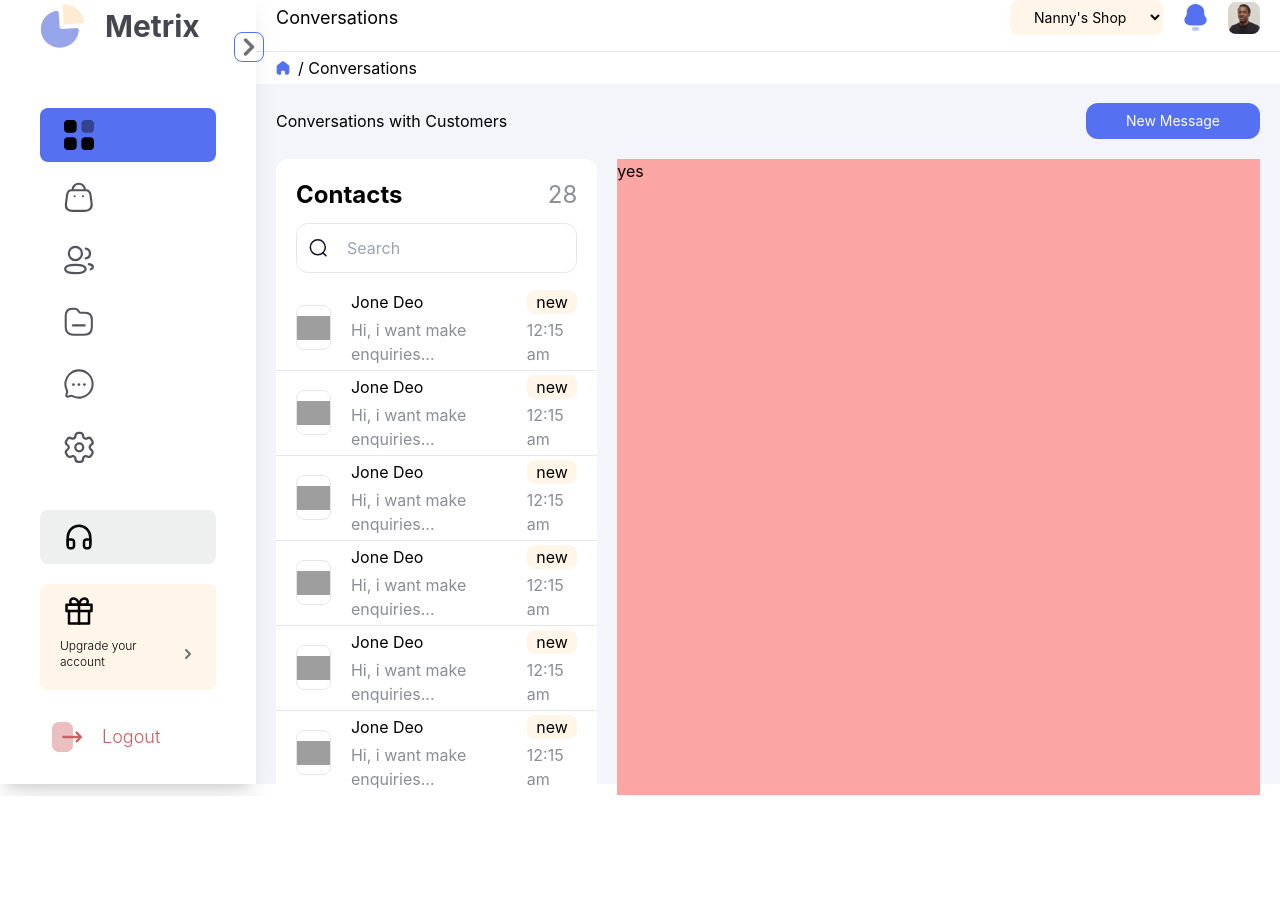
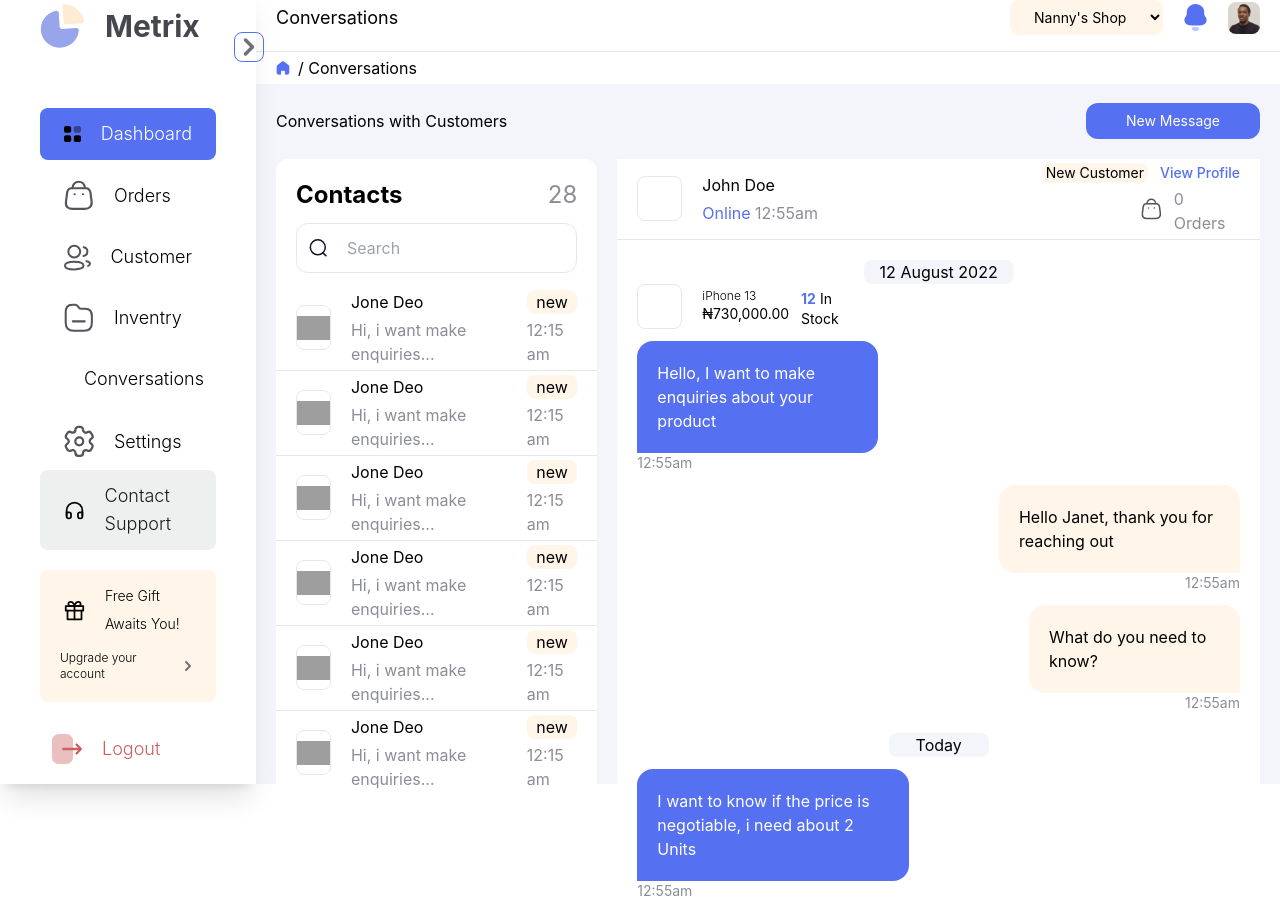
Before and after one commit to Jamleads/Metrix-react-app, a React (Vite) app: page /conversations in a window 1280 px wide. Shown: the part 16-929 px from the top of the page. Before the commit the page ends 812 px from the top, so only its background shows below. Built offline with nearby package versions, Linux system fonts and the light colour scheme; grey boxes are pictures that could not be loaded.

Commit message:
charts added

```diff
--- /dev/null
+++ b/src/Components/BarChart.jsx
@@ -0,0 +1,13 @@
+import React from "react";
+import { Bar } from "react-chartjs-2";
+import { Chart as chartJS } from "chart.js/auto";
+
+const BarChart = ({ chartData, options }) => {
+  return (
+    <div className="relative w-full h-full">
+      <Bar data={chartData} options={options} />
+    </div>
+  );
+};
+
+export default BarChart;
--- a/src/Components/BarChat.jsx
+++ /dev/null
@@ -1,13 +0,0 @@
-// import React from "react";
-import { Bar } from "react-chartjs-2";
-import { Chart as chartJS } from "chart.js/auto";
-
-const BarChat = ({ chartData }) => {
-  return (
-    <div>
-      <Bar data={chartData} />
-    </div>
-  );
-};
-
-export default BarChat;
--- a/src/Components/Conversations.jsx
+++ b/src/Components/Conversations.jsx
@@ -1,6 +1,9 @@
 import React from "react";
 import NavBar from "./NavBar";
 import Contacts from "./Contacts";
+import Messanger from "./Messanger";
+import plus from "../assets/fi_plus.svg";
+import emoji from "../assets/fi_smile.svg";
 
 const Conversations = () => {
   return (
@@ -16,7 +19,96 @@ const Conversations = () => {
 
         <div className="w-full h-[92%] mt-5 flex items-center gap-5">
           <Contacts />
-          <div className="w-2/3 h-full  bg-red-300">yes</div>
+          <div className="w-2/3 h-full bg-mainWhite">
+            <Messanger />
+
+            <div className="mt-5">
+              <p className="bg-[#F4F5FA] w-[150px] text-center rounded-lg mx-auto">
+                12 August 2022
+              </p>
+            </div>
+
+            <div className="px-5 ">
+              <div className="product w-[40%] flex items-end justify-between">
+                <div className="flex items-center">
+                  <div className="avata-wrap w-[45px] h-[45px] flex items-center justify-center rounded-lg border-[1px]">
+                    <img src="" alt="" />
+                  </div>
+                  <div className="product ml-5">
+                    <p className="product-name text-xs font-light">iPhone 13</p>
+                    <p className="price text-sm">₦730,000.00</p>
+                  </div>
+                </div>
+
+                <div className="text-xs">
+                  <p className={`status px-3 rounded-lg  text-sm`}>
+                    <span className="text-actionBlue font-bold">12</span> In
+                    Stock
+                  </p>
+                </div>
+              </div>
+
+              <div className="message-body w-[40%] mt-3">
+                <div className="bg-actionBlue text-mainWhite p-5 rounded-t-2xl rounded-r-2xl">
+                  Hello, I want to make enquiries about your product
+                </div>
+                <p className="text-sm text-textGray">12:55am</p>
+              </div>
+
+              <div className="message-body w-[40%] ml-auto mt-3">
+                <div className="bg-secondary  p-5 rounded-t-2xl rounded-l-2xl">
+                  Hello Janet, thank you for reaching out
+                </div>
+                <p className="text-sm text-textGray text-end">12:55am</p>
+              </div>
+
+              <div className="message-body w-[35%] ml-auto mt-3">
+                <div className="bg-secondary  p-5 rounded-t-2xl rounded-l-2xl">
+                  What do you need to know?
+                </div>
+                <p className="text-sm text-textGray text-end">12:55am</p>
+              </div>
+
+              <div className="mt-5">
+                <p className="bg-[#F4F5FA] w-[100px] text-center rounded-lg mx-auto">
+                  Today
+                </p>
+              </div>
+
+              <div className="message-body w-[45%] mt-3">
+                <div className="bg-actionBlue text-mainWhite p-5 rounded-t-2xl rounded-r-2xl">
+                  I want to know if the price is negotiable, i need about 2
+                  Units
+                </div>
+                <p className="text-sm text-textGray">12:55am</p>
+              </div>
+            </div>
+
+            <div className="px-5 ">
+              <div className="py-2 px-3 border-[1px] rounded-xl mt-3 w-full flex items-center justify-between">
+                <div className="flex items-center w-[85%]">
+                  <div className="bg-secondary w-[40px] h-[40px] flex items-center justify-center rounded-lg">
+                    <img src={plus} alt="" />
+                  </div>
+
+                  <div className="ml-3 w-full">
+                    <input
+                      type="text"
+                      placeholder="Your message"
+                      className="bg-transparent py-1 px-5 w-full"
+                    />
+                  </div>
+                </div>
+
+                <div className="flex items-center">
+                  <img src={emoji} alt="" />
+                  <button className="ml-5 bg-secondary px-5 py-1 rouned-lg">
+                    Send
+                  </button>
+                </div>
+              </div>
+            </div>
+          </div>
         </div>
       </div>
     </div>
--- a/src/Components/Dashboard.jsx
+++ b/src/Components/Dashboard.jsx
@@ -9,10 +9,12 @@ import users from "../assets/User.svg";
 import folder2 from "../assets/Folder2.svg";
 import { useState } from "react";
 import { SalesData } from "./Dummy";
-import BarChat from "./BarChat";
+import BarChart from "./BarChart";
+import DoughnutChart from "./DoughnutChart";
+import { data } from "autoprefixer";
 
 const Dashboard = () => {
-  const [salesData] = useState({
+  const [salesData, setSalesData] = useState({
     labels: SalesData.map((data) => data.day),
     datasets: [
       {
@@ -22,9 +24,48 @@ const Dashboard = () => {
         backgroundColor: "#5570F1",
         base: 0,
         borderRadius: 50,
+        // options: {
+        //   maintainAspectRario: false,
+        // },
       },
     ],
   });
+
+  const bar0ptions = {
+    responsive: true,
+    maintainAspectRario: false,
+    scales: {
+      x: {
+        grid: {
+          drawOnChartArea: false,
+        },
+      },
+      y: {
+        grid: {
+          drawOnChartArea: false,
+        },
+        min: 0,
+        max: 100,
+        ticks: {
+          stepSize: 20,
+        },
+      },
+    },
+  };
+
+  const data = {
+    labels: ["Acquisition", "Purchase", "Retention"],
+    datasets: [
+      {
+        label: "Poll",
+        data: [60, 25, 15],
+        backgroundColor: ["#5570F1", "#FFCC91", "#97A5EB"],
+      },
+    ],
+  };
+  const option = {
+    responsive: true,
+  };
 
   return (
     <div className="w-full h-full">
@@ -60,11 +101,21 @@ const Dashboard = () => {
         <section className="mt-5 w-full h-[70vh] flex justify-between">
           <div className="w-[63%] h-full flex flex-col gap-5">
             <div className="h-1/2 flex gap-8">
-              <div className="w-1/2 h-full bg-yellow-400">
-                Lorem ipsum dolor sit amet consectetur, adipisicing elit. Veniam
-                aperiam earum harum, numquam omnis perferendis autem molestiae
-                incidunt nisi obcaecati quasi ipsum optio, magnam sint ea
-                nostrum, aliquid vitae accusantium.
+              <div className="w-1/2 h-full bg-mainWhite p-5 rounded-xl">
+                <div className="flex items-center justify-between h-[10%]">
+                  <p>Marketing</p>
+
+                  <select name="" id="" className="border-0">
+                    <option value="Sales">Last 7 days</option>
+                    <option value=""></option>
+                    <option value=""></option>
+                    <option value=""></option>
+                  </select>
+                </div>
+
+                <div className=" w-full h-[90%] relative">
+                  <DoughnutChart data={data} option={option} />
+                </div>
               </div>
 
               <div className="w-1/2 h-full flex flex-col items-center justify-between gap-5">
@@ -92,10 +143,33 @@ const Dashboard = () => {
               </div>
             </div>
 
-            <div className="h-1/2 overflow-scroll bg-mainWhite">
-              {/* <div className="w-full "> */}
-              <BarChat chartData={salesData} />
-              {/* </div> */}
+            <div className="h-1/2 bg-mainWhite p-5 rounded-xl">
+              <div className="flex items-center justify-between h-[10%]">
+                <div className="flex items-center">
+                  <p>Summary</p>
+                  <select
+                    name=""
+                    id=""
+                    className="ml-5 px-5 bg-[#5570f114] text-actionBlue border-0"
+                  >
+                    <option value="Sales">Sales</option>
+                    <option value=""></option>
+                    <option value=""></option>
+                    <option value=""></option>
+                  </select>
+                </div>
+
+                <select name="" id="" className="border-0">
+                  <option value="Sales">Last 7 days</option>
+                  <option value=""></option>
+                  <option value=""></option>
+                  <option value=""></option>
+                </select>
+              </div>
+
+              <div className=" h-[90%] relative">
+                <BarChart chartData={salesData} options={bar0ptions} />
+              </div>
             </div>
           </div>
 
--- /dev/null
+++ b/src/Components/DoughnutChart.jsx
@@ -0,0 +1,15 @@
+import React from "react";
+import { Doughnut } from "react-chartjs-2";
+import { Chart as chartJS, ArcElement, Tooltip, Legend } from "chart.js/auto";
+
+chartJS.register(ArcElement, Tooltip, Legend);
+
+const DoughnutChart = ({ data, option }) => {
+  return (
+    <div className="w-full h-full relative">
+      <Doughnut data={data} options={option} />
+    </div>
+  );
+};
+
+export default DoughnutChart;
--- a/src/Components/Dummy.js
+++ b/src/Components/Dummy.js
@@ -199,6 +199,8 @@ export const SalesData = [
     sales: 80,
   },
 ];
+
+export const MarketingData = [];
 
 export const ContactCards = [
   {
--- a/src/Components/MenuLink.jsx
+++ b/src/Components/MenuLink.jsx
@@ -11,7 +11,7 @@ const MenuLink = ({ to, avata, title, style }) => {
           <img src={avata} alt="" className="sidebar-avata w-[30px]" />
         </div>
         <div className="">
-          {/* <h2 className="text-lg ml-5 font-light">{title}</h2> */}
+          <h2 className="text-lg ml-5 font-light">{title}</h2>
         </div>
       </div>
     </a>
--- /dev/null
+++ b/src/Components/Messanger.jsx
@@ -0,0 +1,41 @@
+import React from "react";
+import bag from "../assets/Bag.svg";
+
+const Messanger = ({ image }) => {
+  return (
+    <div className="w-full py-1 px-5 border-b-[1px] flex items-center justify-between gap-5">
+      <div className="flex items-center">
+        <div className="img-wrap w-[45px] h-[45px] flex items-center justify-center border-[1px] rounded-lg">
+          <img src={image} alt="" className="contact-img" />
+        </div>
+
+        <div className="messsage-wrap overflow-x-hidden ml-5">
+          <p className="contact-name">John Doe</p>
+          <p className="online-status w-full text-actionBlue overflow-x-hidden mt-1">
+            Online <span className="text-textGray">12:55am</span>
+          </p>
+        </div>
+      </div>
+
+      <div className="message-stus">
+        <div className="flex items-center text-sm">
+          <p className="customer-status text-center px-1 bg-secondary rounded-lg">
+            New Customer
+          </p>
+          <a href="#" className="text-actionBlue ml-3">
+            View Profile
+          </a>
+        </div>
+
+        <div className="customer-order-status flex items-center w-[50%] ml-auto">
+          <img src={bag} alt="" />
+          <p className="time mt-1 text-textGray ml-3">
+            <span>0</span> Orders
+          </p>
+        </div>
+      </div>
+    </div>
+  );
+};
+
+export default Messanger;
```
Also changed, not shown: src/assets/fi_plus.svg (added), src/assets/fi_smile.svg (added).
